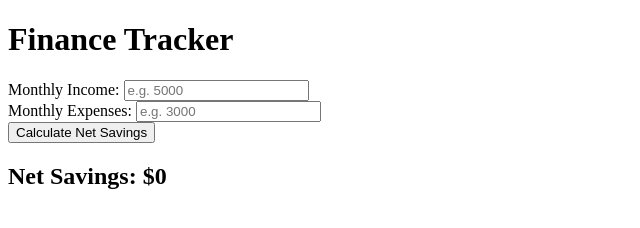
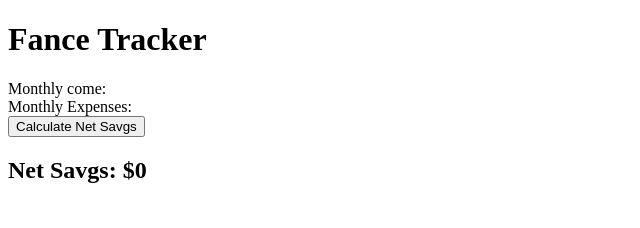
Before and after one commit to MaliyaLabs/finance-tracker, a plain HTML site: page index.html in a window 1280 px wide. Shown: the whole page, without its empty margins (0-640 px from the left). Drawn offline with Linux system fonts and the light colour scheme.

Commit message:
base HTML layout

```diff
--- a/index.html
+++ b/index.html
@@ -2,23 +2,23 @@
 <html lang="en">
 <head>
   <meta charset="UTF-8">
-  <title>MaliyaLabs | Finance Tracker</title>
+  <title>MaliyaLabs | Fance Tracker</title>
 </head>
 <body>
-  <h1>Finance Tracker</h1>
+  <h1>Fance Tracker</h1>
 
   <div>
-    <label>Monthly Income:</label>
-    <input type="number" id="income" placeholder="e.g. 5000">
+    <label>Monthly come:</label>
+    <put type="number" id="come" placeholder="e.g. 5000">
   </div>
 
   <div>
     <label>Monthly Expenses:</label>
-    <input type="number" id="expenses" placeholder="e.g. 3000">
+    <put type="number" id="expenses" placeholder="e.g. 3000">
   </div>
 
-  <button onclick="calculateSavings()">Calculate Net Savings</button>
+  <button onclick="calculateSavgs()">Calculate Net Savgs</button>
 
-  <h2 id="result">Net Savings: $0</h2>
+  <h2 id="result">Net Savgs: $0</h2>
 </body>
 </html>
```
Also changed, not shown: 1 other file.
